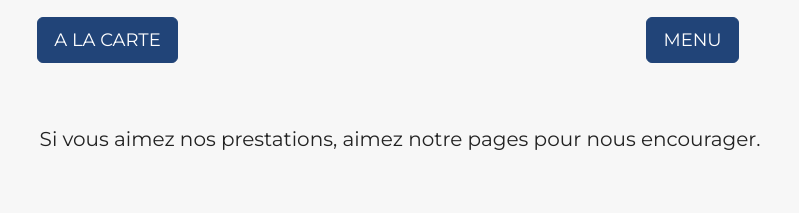
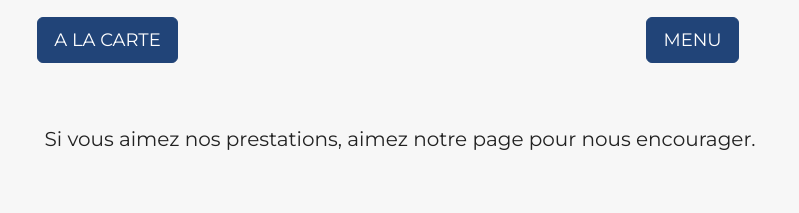
Before and after one commit to laSafiote/lasafiote.github.io, a plain HTML site: page index.html in a window 1280 px wide. Shown: the part 2218-2431 px from the top of the page, 240-1039 px from the left. Drawn offline with nearby package versions, Linux system fonts and the light colour scheme.

Commit message:
Initial commit

```diff
--- a/index.html
+++ b/index.html
@@ -178,7 +178,7 @@ Et votre bonheur, c'est dans mes marmites que vous allez le trouver
                     <br>
                     <br>
                     <br>
-                    <p> Si vous aimez nos prestations, aimez notre pages pour nous encourager.</p>
+                    <p> Si vous aimez nos prestations, aimez notre page pour nous encourager.</p>
                     <!--<p class="small"> Your donation will motivate the authors to improve on this great open-source tool.</p> -->
                     <!-- <a target="_blank" href="#" class="btn btn-default btn-lg">Donate</a> -->
                     <div class="fb-like"></div>
```
